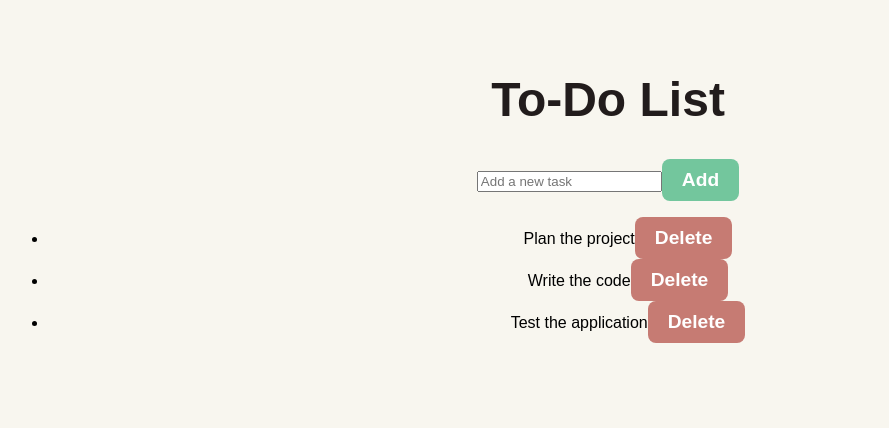
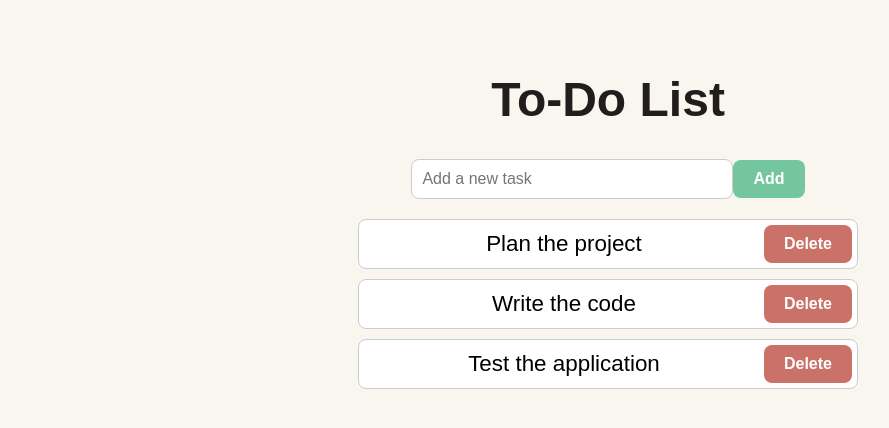
Before and after one commit to jschow/skill-evaluation-project, a React (Vite) app in the folder project/frontend/: page / in a window 1280 px wide. Shown: the top 428 px of the page, without its empty margins (32-921 px from the left). Built offline with nearby package versions, Linux system fonts and the light colour scheme.

Commit message:
Center items on page

```diff
--- a/project/frontend/src/ToDoList.jsx
+++ b/project/frontend/src/ToDoList.jsx
@@ -35,7 +35,7 @@ export default function ToDoList() {
         <ul>
           {tasks.map((task, index) => (
             <li key={index}>
-              {task}
+              <span className="text">{task}</span>
               <button
                 className="delete-task-button"
                 onClick={() => deleteTask(index)}>Delete</button>
--- a/project/frontend/src/index.css
+++ b/project/frontend/src/index.css
@@ -83,7 +83,7 @@ h1 {
 }
 
 button {
-  font-size: 1.2rem;
+  font-size: 1rem;
   font-weight: bold;
   color: white;
   padding: 10px 20px;
@@ -100,21 +100,56 @@ button {
   border: none;
   border-radius: 8px;
   cursor: pointer;
-  font-size: 1.2rem;
 }
 .add-task-button:hover {
-  background-color: #4c8711;
+  background-color: #3d6c0e;
+
 }
 
 .delete-task-button {
-  background-color: #c67b73;
+  background-color: #cb7268;
   color: white;
   padding: 10px 20px;
   border: none;
   border-radius: 8px;
   cursor: pointer;
-  font-size: 1.2rem;
 }
 .delete-task-button:hover {
   background-color: #b72200;
 }
+
+input[type="text"] {
+  width: 300px;
+  padding: 10px;
+  border: 1px solid #cccccc;
+  border-radius: 8px;
+  font-size: 1rem;
+  color: #221c1c;
+}
+
+ul {
+  padding: 0;
+  list-style-type: none;
+  margin: 20px auto;
+  display: flex;
+  flex-direction: column;
+  max-width: 500px;
+}
+
+li {
+  font-size: 1.4rem;
+  font-weight: semi-bold;
+  padding: 5px;
+  background-color: white;
+  margin-bottom: 10px;
+  border: 1px solid #cccccc;
+  border-radius: 8px;
+  display: flex;
+  /* max-width: 500px; */
+  justify-content: space-between;
+  align-items: center;
+}
+
+.text {
+  flex: 1;
+}
```
